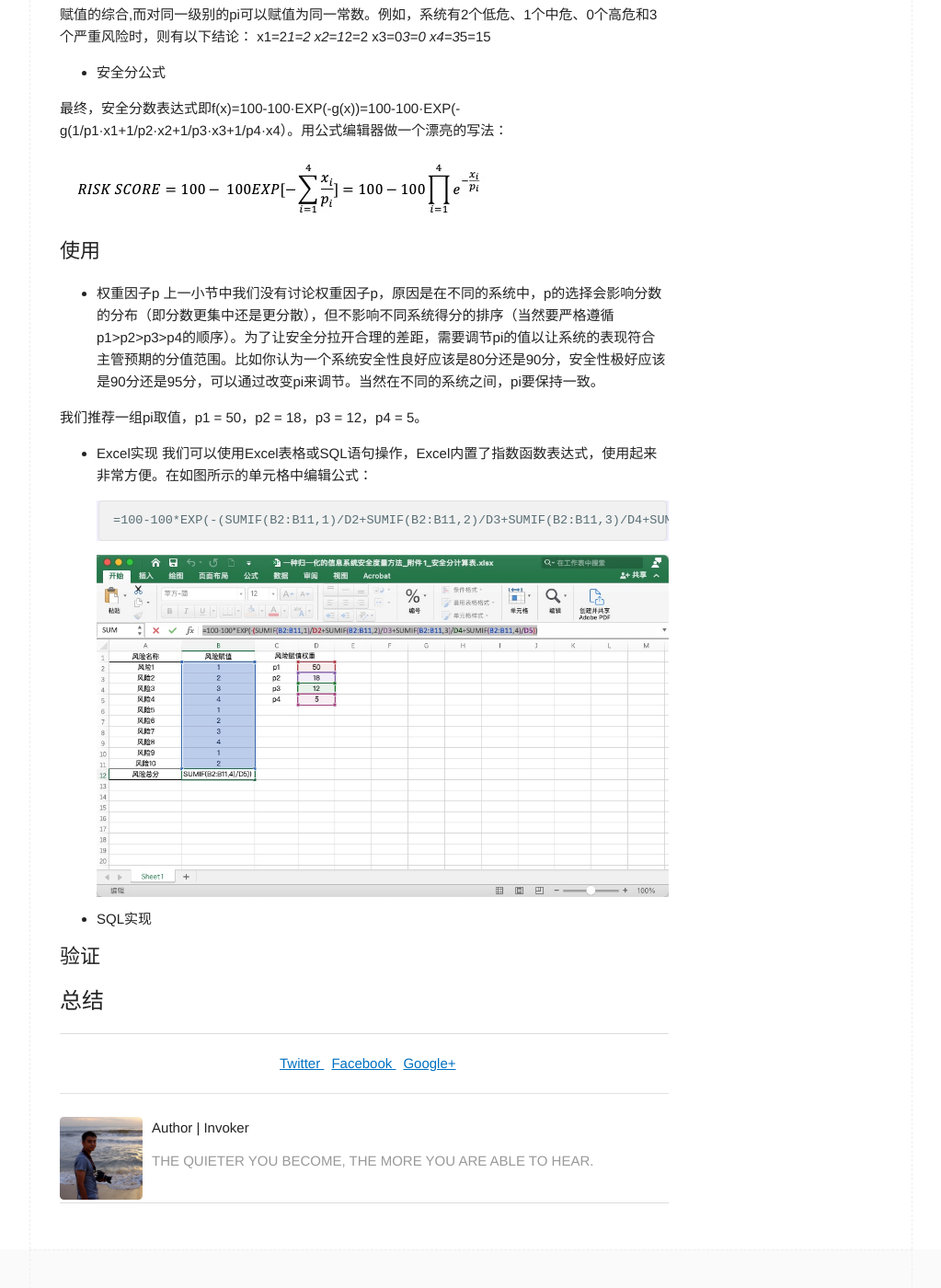
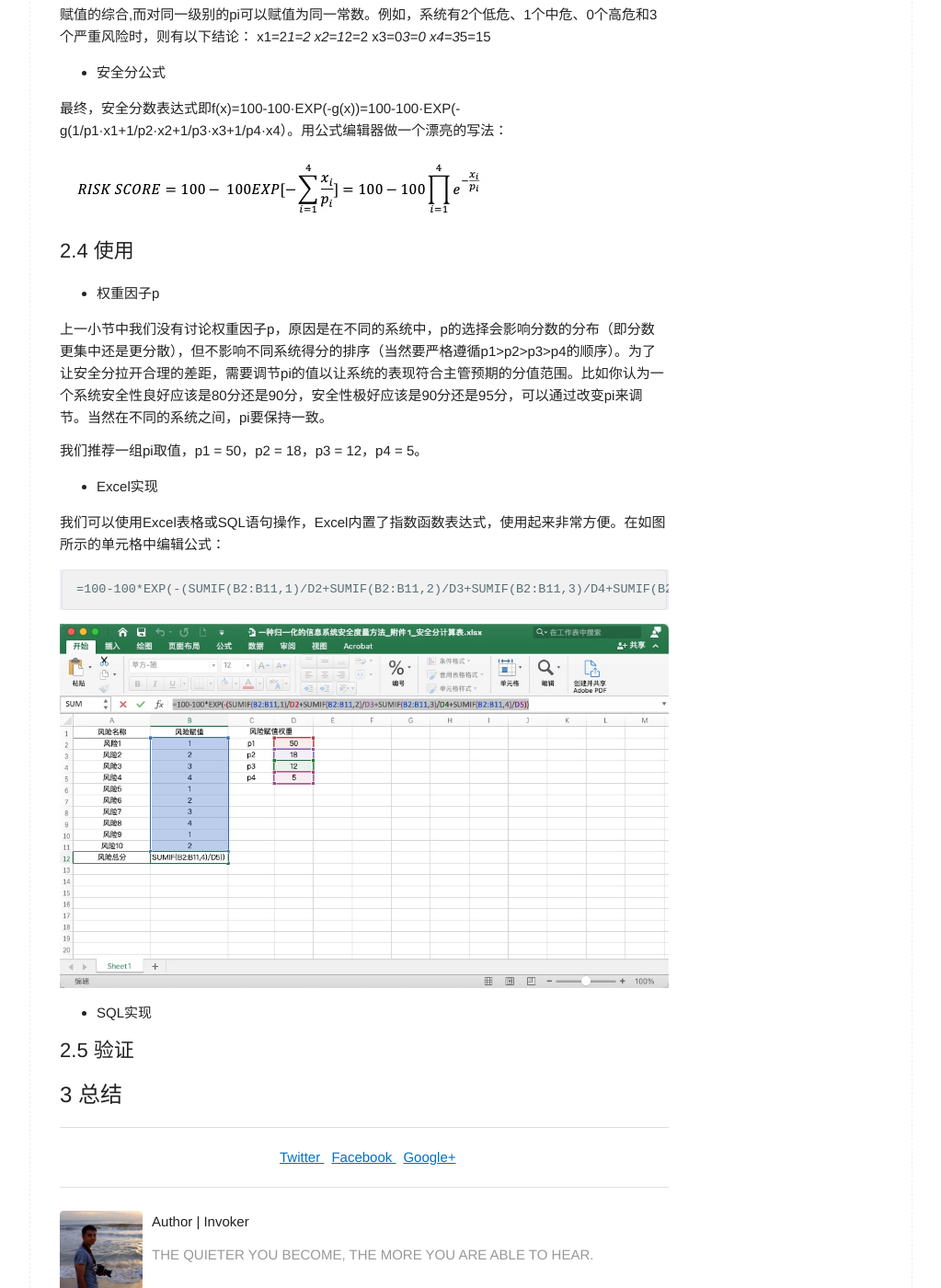
Before and after one commit to wangzf0225/wangzf0225.github.io, a Jekyll site: the page built from _posts/2022-05-09-a-method-to-give-a-risk-score-of-a-vulnerable-systems.md, in a window 1280 px wide and 1400 px high, scrolled down 3605 px. Shown: the whole window at 92% size, without its empty margins (128-1151 px from the left). Built offline with Jekyll 4.4.1, drawn with Linux system fonts in a browser that asks for light colours; some of the changed text lies outside the part shown.

Commit message:
A New Article(Update): a-method-to-give-a-risk-score-of-a-vulnerable-systems

````diff
--- a/_posts/2022-05-09-a-method-to-give-a-risk-score-of-a-vulnerable-systems.md
+++ b/_posts/2022-05-09-a-method-to-give-a-risk-score-of-a-vulnerable-systems.md
@@ -5,19 +5,19 @@ date: 2022-05-09 03:06:26 +0800
 author : Invo
 categories: original
 ---
-# 摘要
+# 0 摘要
 本文设计了一种以百分制方式定量评估系统安全性的方法，通过风险赋值和此基础之上的计算，得到一个符合系统整体安全水平的分数。该方法应满足适用于不同资产规模的系统，通过调节系统参数，可以对不同系统的安全水平进行横向对比。该方法对低危风险不敏感，更关注高危风险，也就是说脆弱性的利用的难易程度和实际危害最终将在整体分数上体现。同时，当一个系统被多个高危漏洞影响的时候，系统的安全水位不会因高危漏洞的数量变多而线性降低，它只会无限趋近于某一个极限值。
 
-# 引言
+# 1 引言
 对于一个存在风险的信息系统，通常通过量化指标的方式对其进行安全性评估。这里的安全性评估代表被攻击后能被成功入侵的可能性数字表示（这个数字的数值代表被成功入侵的难以程度，但不直接表示概率）。在很多SIEM或SOC系统中，可以看到的一种做法是给每一个风险点进行分数赋值，找出所有的风险并累加分数就可以得到一个风险分数。有些系统会根据风险点的某些属性设置权重，最后通过加权计算得到风险分数，这些方法本质上都是把分数进行累加。这种方法很简单，但是存在一个明显的缺陷就是当一个信息系统规模特别庞大时，如果出现的低风险漏洞很多，也容易累加出一个很高的分数。但熟悉渗透测试的人都知道，许多低风险漏洞在实际对抗中没有任何价值。因此这样计算出的分数对于描述系统的实际风险具有较大的误差。从经验上讲，我们希望对信息系统安全状态的描述更倾向于给出一个符合直觉的判断，举例来说，如果以百分制作为标准，当一个系统的安全分是90分的时候，我们感觉这个系统总体上是安全的，但是当它的安全分是10分的时候，我们认为它可能存在比较大的安全隐患。（当然我们也可以对调安全性和风险性的坐标，用“风险分”代替“安全分”，相应的描述也应该是相反的。）
 
 基于这样的背景，就需要一个客观的算法对系统的安全水平进行评估。它需要对风险因素的数量规模不能那么敏感，同时又要反应系统被攻击后失陷的难易水平。对于具体的设计原则，后文中有更详细的介绍。
 
 需要指出的是，这种方法不同于标准的风险评估中通过“资产”“威胁”“脆弱性”三要素进行的风险评估方法，仅仅作为一种符合日常需求的“最佳实践”方案。
 
-# 方案设计
+# 2 方案设计
 
-## 需求
+## 2.1 需求
 
 如在引言中提到的，系统安全性的评估有时候需要一个符合直觉感受的定量测算的方法。这种方法可以在不同的系统上测算，得到的分数可以用于不同系统间横向比较，而分数的高低可以反应系统安全水平的差异，而这种差异也是可以被验证的。也就是说，当A系统的风险分高于B系统时，就可以通过渗透测试验证A系统比B系统更容易被攻陷。而对于资产和漏洞差别较大的系统，需要有一个统一的参考系才能建立这把统一的标尺。通常习惯于使用百分制作为这个参考系，0和100是这个参考系的两极。
 
@@ -32,7 +32,7 @@ categories: original
 
 
 
-## 分析
+## 2.2 分析
 
 有了整体的方向，就开始构思如何去实现。
 
@@ -44,7 +44,7 @@ categories: original
 
 综合以上要求，我们发现幂函数可以通过一些变换来达到想要的效果，因此我们把目光锁定在e的x次方这个表达式上。
 
-## 设计
+## 2.3 设计
 
 * 原始表达式
 
@@ -84,21 +84,24 @@ x4=3*5=15
 ![riskscore.jpg](/assets/img/riskscore.jpg)
 
 
-## 使用
+## 2.4 使用
 
 * 权重因子p
+
 上一小节中我们没有讨论权重因子p，原因是在不同的系统中，p的选择会影响分数的分布（即分数更集中还是更分散），但不影响不同系统得分的排序（当然要严格遵循p1>p2>p3>p4的顺序）。为了让安全分拉开合理的差距，需要调节pi的值以让系统的表现符合主管预期的分值范围。比如你认为一个系统安全性良好应该是80分还是90分，安全性极好应该是90分还是95分，可以通过改变pi来调节。当然在不同的系统之间，pi要保持一致。
 
 我们推荐一组pi取值，p1 = 50，p2 = 18，p3 = 12，p4 = 5。
 
 * Excel实现
+
 我们可以使用Excel表格或SQL语句操作，Excel内置了指数函数表达式，使用起来非常方便。在如图所示的单元格中编辑公式：
 ```
 =100-100*EXP(-(SUMIF(B2:B11,1)/D2+SUMIF(B2:B11,2)/D3+SUMIF(B2:B11,3)/D4+SUMIF(B2:B11,4)/D5))
 ```
 ![sec-score-excel.jpg](/assets/img/sec-score-excel.jpg)
+
 * SQL实现
 
-## 验证
+## 2.5 验证
 
-# 总结
+# 3 总结
````
